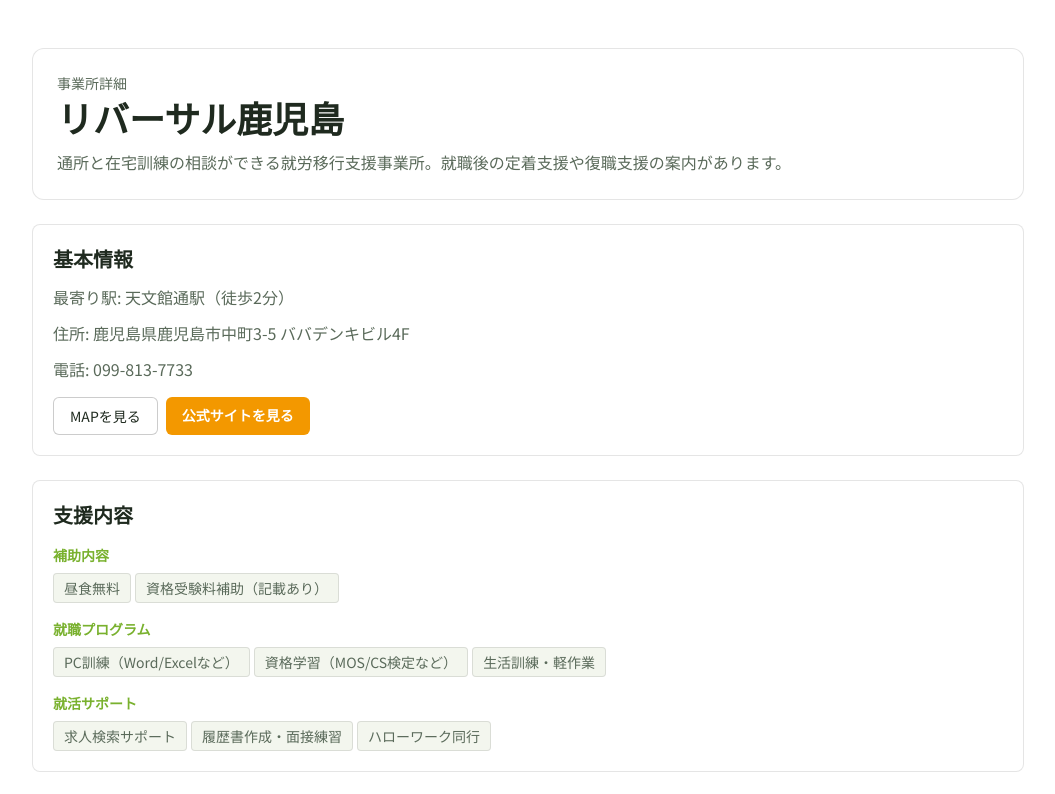
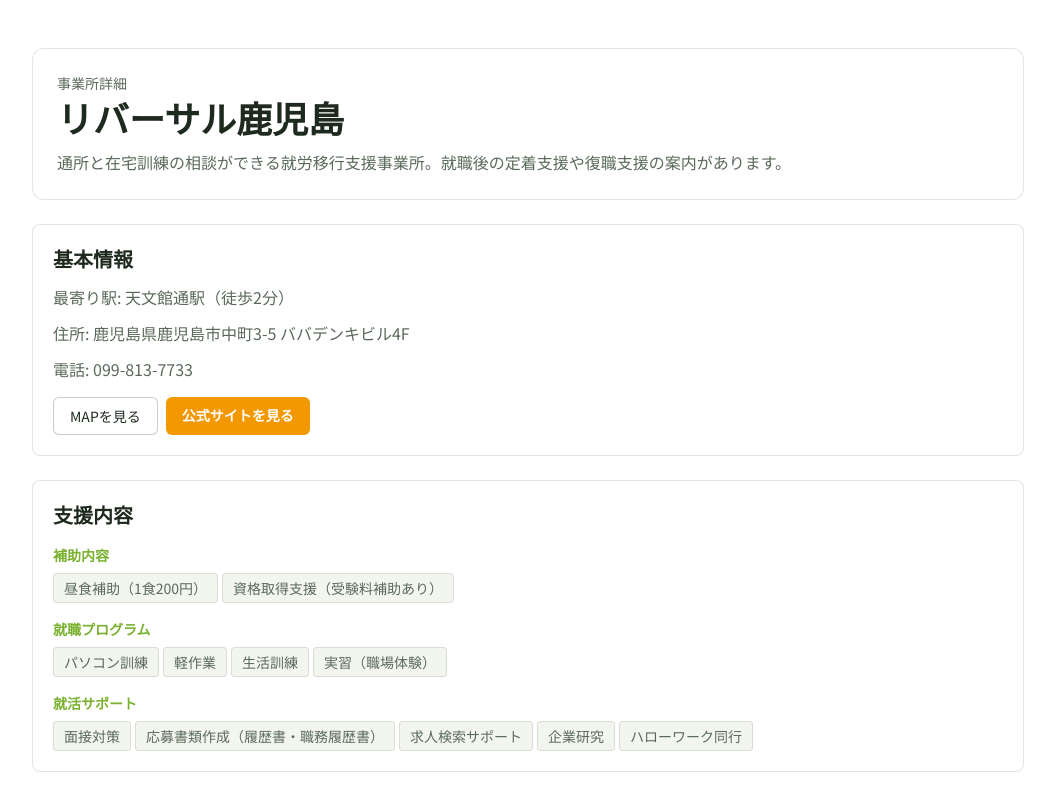
Before and after one commit to toma11-tani/ComparisonSite, a Next.js app: page /offices/reversal-kagoshima in a window 1280 px wide. Shown: the top 794 px of the page, without its empty margins (112-1167 px from the left). Built offline with nearby package versions, Linux system fonts and the light colour scheme.

Commit message:
Update public-facing office support content

```diff
--- a/data/offices.ts
+++ b/data/offices.ts
@@ -6,9 +6,9 @@ export const offices: Office[] = [
         name: 'リバーサル鹿児島',
         type: 'Transition',
         area: 'Tenmonkan',
-        support_benefits: ['昼食無料', '資格受験料補助（記載あり）'],
-        job_programs: ['PC訓練（Word/Excelなど）', '資格学習（MOS/CS検定など）', '生活訓練・軽作業'],
-        job_hunt_support: ['求人検索サポート', '履歴書作成・面接練習', 'ハローワーク同行'],
+        support_benefits: ['昼食補助（1食200円）', '資格取得支援（受験料補助あり）'],
+        job_programs: ['パソコン訓練', '軽作業', '生活訓練', '実習（職場体験）'],
+        job_hunt_support: ['面接対策', '応募書類作成（履歴書・職務履歴書）', '求人検索サポート', '企業研究', 'ハローワーク同行'],
         main_skills: ['就労移行支援', '定着支援', '復職（リワーク）支援'],
         features: ['天文館通駅 徒歩2分', '在宅訓練の相談可', '昼食無料・資格補助の記載あり'],
         is_client: true,
@@ -35,9 +35,9 @@ export const offices: Office[] = [
         name: 'ゴシキワーク',
         type: 'Transition',
         area: 'Other',
-        support_benefits: ['昼食提供あり（外部DB補完）'],
-        job_programs: ['座学・グループワーク', 'JST・施設内外作業', '企業見学・職場実習'],
-        job_hunt_support: ['ハローワーク相談・同行', '面接同行', '就職後の職場訪問'],
+        support_benefits: [],
+        job_programs: ['座学', 'グループワーク', 'JST（職場対人技能訓練）', '施設内作業・施設外作業', '企業見学（個別）', '企業実習（全体）'],
+        job_hunt_support: ['ハローワーク同行', '面接同行', '就労定着支援（職場訪問によるサポート）'],
         main_skills: ['就労移行支援', '企業見学・実習', '定着支援'],
         features: ['中洲通電停 徒歩約4分（補完）', '同法人で定着/B型/生活訓練を運営', 'ジョブコーチの言及あり'],
         is_client: false,
@@ -64,9 +64,9 @@ export const offices: Office[] = [
         name: 'ラシーネ',
         type: 'Transition',
         area: 'Other',
-        support_benefits: ['昼食提供 200円（外部DB補完）'],
-        job_programs: ['ビジネスマナー', '履歴書・面接練習', 'PC訓練・企業実習'],
-        job_hunt_support: ['応募書類作成支援', '面接練習', '就労定着支援'],
+        support_benefits: [],
+        job_programs: ['グループワーク', 'パソコン訓練', 'ビジネスマナー', 'リフレッシュヨガ', '応募書類作成（履歴書・職務履歴書）／面接対策', '実務想定訓練'],
+        job_hunt_support: ['就労定着支援'],
         main_skills: ['就労移行支援', '就労定着支援', '在宅支援相談'],
         features: ['中郡電停 徒歩1分（補完）', '在宅支援の言及あり', '同法人で生活訓練/相談支援'],
         is_client: false,
@@ -93,9 +93,9 @@ export const offices: Office[] = [
         name: 'ウェルビー 鹿児島中央センター',
         type: 'Transition',
         area: 'ChuoStation',
-        support_benefits: ['補助情報は公式未掲載'],
-        job_programs: ['就労準備訓練', 'オフィスワークシミュレーション', '復職支援（リワーク）'],
-        job_hunt_support: ['就職活動支援', '定着支援'],
+        support_benefits: [],
+        job_programs: ['パソコン訓練', 'ウォーキング', 'オフィスワークシミュレーション', 'グループワーク・グループディスカッション', 'ビジネスマナー', 'ベーシックトレーニング（軽作業）'],
+        job_hunt_support: ['就労定着支援', '復職支援（リワーク）'],
         main_skills: ['就労移行支援', '就労定着支援', '復職支援（リワーク）'],
         features: ['鹿児島中央駅東口 徒歩8分', '利用定員16名', '曜日別利用時間を公開'],
         is_client: false,
@@ -148,9 +148,9 @@ export const offices: Office[] = [
         name: 'マナビー 鹿児島事業所',
         type: 'Transition',
         area: 'Tenmonkan',
-        support_benefits: ['在宅PCレンタルは未掲載（要確認）'],
-        job_programs: ['eラーニング学習', 'PC/IT訓練', '企業見学・実習'],
-        job_hunt_support: ['応募書類添削', '面接練習', '就職後フォロー面談'],
+        support_benefits: ['在宅利用'],
+        job_programs: ['パソコンスキル習得', 'ソーシャルスキルトレーニング', 'eラーニング学習（1500以上の動画）', '職場実習'],
+        job_hunt_support: ['求人検索サポート', '業界研究', '面接対策', '応募書類作成（履歴書・職務履歴書）'],
         main_skills: ['就労移行支援', '在宅訓練', 'eラーニング学習'],
         features: ['高見馬場駅 徒歩1分', '在宅/通所併用可を明記', '企業見学・実習の記載あり'],
         is_client: false,
@@ -177,9 +177,9 @@ export const offices: Office[] = [
         name: 'HAC',
         type: 'Transition',
         area: 'Other',
-        support_benefits: ['昼食提供（記載あり）'],
-        job_programs: ['自己理解プログラム', '軽作業訓練', '日課プログラム（パンフ）'],
-        job_hunt_support: ['就職支援の詳細は見学時に確認'],
+        support_benefits: ['昼食提供'],
+        job_programs: ['生活リズムづくり', 'うぬぼれプロジェクト', '軽作業訓練', 'パソコン訓練', 'ビジネスマナー', 'クラブ活動'],
+        job_hunt_support: ['就職活動準備', '採用試験対策', '面接対策', '面談・相談（必要に応じて実施）'],
         main_skills: ['就労移行支援', '自己理解プログラム', '軽作業訓練'],
         features: ['新屋敷電停 徒歩1分', '昼食提供の記載あり', '自己理解プログラムの記載あり'],
         is_client: false,
```
